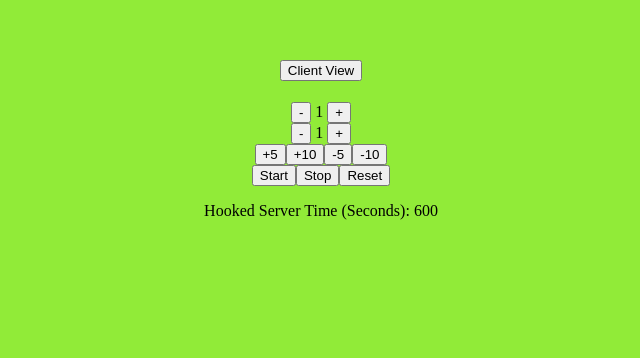
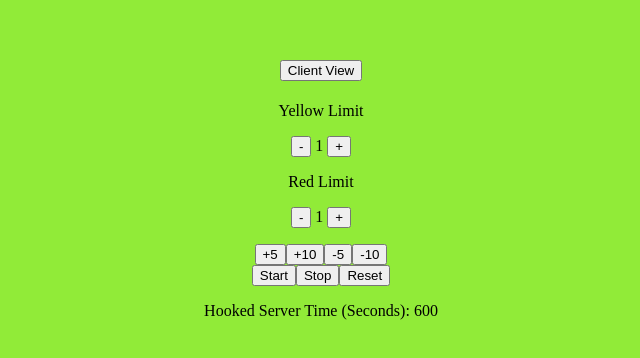
Before and after one commit to AquaWoid/CT-Frontend, a React (Create React App) app: page / in a window 1280 px wide. Shown: the part 196-554 px from the top of the page, without its empty margins (319-959 px from the left). Built offline with nearby package versions, Linux system fonts and the light colour scheme; no server answers.

Commit message:
added text and formatting

```diff
--- a/src/App.js
+++ b/src/App.js
@@ -146,10 +146,13 @@ function App() {
       {isHost &&
       <div id='buttonsTime'>
       <div>
+      <p>Yellow Limit</p>
       <button onClick={() => setYellowLimitServer(-1)}>-</button> {yellowLimitState} <button onClick={() => setYellowLimitServer(+1)}>+</button>
       </div>
       <div>
+      <p>Red Limit</p>
       <button onClick={() => setRedLimitServer(-1)}>-</button> {redLimitState} <button onClick={() => setRedLimitServer(+1)}>+</button>
+      <p></p>
       </div>
 
 
```
